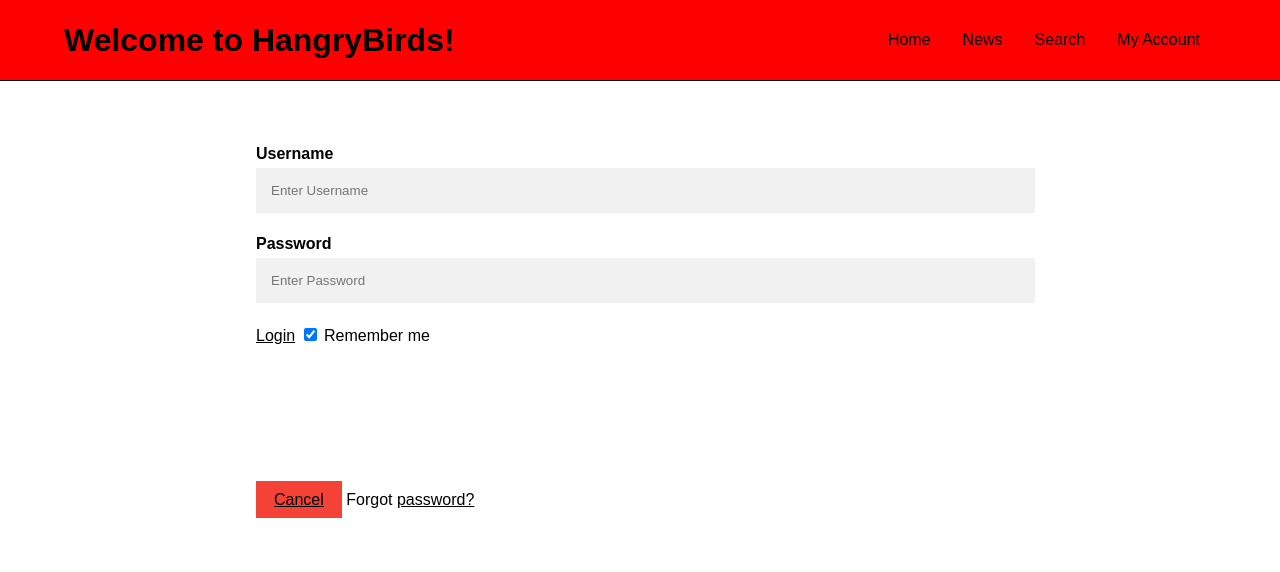
After one commit to harshbpatel97/HangryBirds, a Django app: page /login/ in a window 1280 px wide. The commit adds this page. Shown: the top 572 px of the page. Run offline with Django 3.2, Linux system fonts and the light colour scheme.

Commit message:
Added login-logout files and routes

```diff
--- a/HangryBirds/settings.py
+++ b/HangryBirds/settings.py
@@ -31,9 +31,8 @@ ALLOWED_HOSTS = [
 
 MEDIA_ROOT = os.path.join(BASE_DIR, "media/")
 #add if any issues arise
-#STATIC_ROOT = os.path.join(BASE_DIR, 'static')
+STATIC_ROOT = os.path.join(BASE_DIR, 'static')
 STATICFILES_DIRS = [
-    os.path.join(BASE_DIR, "static"),
     'home/static/'
 ]
 # Application definition
--- a/HangryBirds/urls.py
+++ b/HangryBirds/urls.py
@@ -20,9 +20,13 @@ from django.conf.urls import include, url
 from django.views.generic.base import TemplateView
 from django.conf import settings
 from django.conf.urls.static import static
+from django.contrib.auth import views as auth_views
+from home import views
 
 urlpatterns = [
-    url(r'^admin/', admin.site.urls),
-    url(r'^home/', include('home.urls')),
-    url(r'^$', TemplateView.as_view(template_name='home.html'), name='home'),
-]+ static(settings.STATIC_URL, document_root=settings.STATIC_ROOT)
+                  url(r'^admin/', admin.site.urls),
+                  url(r'^home/', include('home.urls')),
+                  url(r'^$', TemplateView.as_view(template_name='home.html'), name='home'),
+                  url(r'^signup/', views.signup, name="signup"),
+                  url(r'^login/', views.login, name="login"),
+              ] + static(settings.STATIC_URL, document_root=settings.STATIC_ROOT)
--- a/home/static/css/home.css
+++ b/home/static/css/home.css
@@ -1,14 +1,23 @@
 body{
     font-family: Arial, Helvetica, sans-serif;
-    background-color: #000021;
+    background-color: white;
+    padding: 0;
+    margin: 0;
+
 }
-
+*{
+    color: black;
+}
 header{
     display: flex;
-    width: 90%;
     height: 10vh;
-    margin: auto;
+    background-color: red;
     align-items: center;
+    border-bottom-style: solid;
+    border-bottom-width: 1px;
+    border-bottom-color: black;
+    color: black;
+    padding: 0% 5% 0% 5%;
 }
 nav{
     flex: 1;
@@ -20,13 +29,13 @@ nav{
     justify-content: right;
 }
 h1{
-    color: white;
+    color: black;
 }
 
 .navbar a {
     float: left;
     font-size: 16px;
-    color: white;
+
     text-align: right;
     padding: 14px 16px;
     text-decoration: none;
@@ -35,13 +44,14 @@ h1{
 .dropdown {
     float: left;
     overflow: hidden;
+    color: black;
 }
 
 .dropdown .dropbtn {
     font-size: 16px;
     border: none;
     outline: none;
-    color: white;
+    color: black;
     padding: 14px 16px;
     background-color: inherit;
     font-family: inherit;
@@ -123,6 +133,7 @@ h1{
     cursor: pointer;
     font-size: 16px;
     animation: hover 1.5s ease;
+    padding: 5px;
 }
 .cta-login{
     background: red;
@@ -134,6 +145,7 @@ h1{
     color: white;
     margin: 30px 0px 0px 30px;
     animation: hover 1.5s ease;
+    padding: 5px;
 }
 @keyframes drop {
     0% {
@@ -157,3 +169,147 @@ h1{
     }
 
 }
+
+
+/* Style the horizontal ruler */
+hr {
+    border: 1px solid #f1f1f1;
+    margin-bottom: 25px;
+}
+
+/* The Close Button (x) */
+.close {
+    position: absolute;
+    right: 35px;
+    top: 15px;
+    font-size: 40px;
+    font-weight: bold;
+    color: #f1f1f1;
+}
+
+.close:hover,
+.close:focus {
+    color: #f44336;
+    cursor: pointer;
+}
+
+/* Clear floats */
+.clearfix::after {
+    content: "";
+    clear: both;
+    display: table;
+}
+
+/* Full-width input fields */
+input[type=text], input[type=password] {
+    width: 97.5%;
+    padding: 15px;
+    margin: 5px 0 22px 0;
+    display: inline-block;
+    border: none;
+    background: #f1f1f1;
+}
+
+/* Add a background color when the inputs get focus */
+input[type=text]:focus, input[type=password]:focus {
+    background-color: #ddd;
+    outline: none;
+}
+
+/* Set a style for all buttons */
+button {
+    background-color: #4CAF50;
+    color: white;
+    padding: 14px 20px;
+    margin: 8px 0;
+    border: none;
+    cursor: pointer;
+    width: 100%;
+    opacity: 0.9;
+}
+
+button:hover {
+    opacity: 1;
+}
+
+/* Extra styles for the cancel button */
+.cancelbtn {
+    padding: 14px 20px;
+    background-color: #f44336;
+}
+
+/* Float cancel and signup buttons and add an equal width */
+.cancelbtn, .signupbtn {
+    float: left;
+    width: 50%;
+}
+.cancelLoginbtn{
+    width: auto;
+    padding: 10px 18px;
+    background-color: #f44336;
+}
+/* Add padding to container elements */
+.container {
+    padding: 10px;
+}
+/* Change styles for cancel button and signup button on extra small screens */
+@media screen and (max-width: 300px) {
+    .cancelbtn, .signupbtn {
+        width: 100%;
+    }
+}
+.left-side{
+    flex: 1;
+    align-content: center;
+    color: white;
+
+}
+.right-side{
+    flex: 2;
+}
+.top-restaurants {
+    display: flex;
+    flex-direction: column;
+    padding: 5%;
+    height: 70vh;
+    background-color: #eeeee1;
+    justify-content: space-evenly;
+
+}
+
+.restaurant {
+    height: 12vh;
+    display: flex;
+    flex: 1;
+    text-align: center;
+}
+.top-restaurants a{
+    text-decoration: none;
+    color: white;
+    background-color: #eeeee1;
+}
+.restaurant:hover {
+    background-color: white;
+    resize: horizontal;
+    transform: scale(1.1);
+    transform-origin: center;
+}
+
+.restaurant img {
+    height: 12vh;
+    padding: 0% 10% 0% 10%;
+    align-items: flex-start;
+
+}
+
+.container{
+    padding: 5% 20% 5% 20%;
+    justify-content: center;
+}
+
+.main-information {
+    display: flex;
+    margin: auto;
+    text-align: center;
+    width: 90%;
+}
--- a/home/urls.py
+++ b/home/urls.py
@@ -1,5 +1,7 @@
 from django.conf.urls import url
+from django.urls import path
 from . import views
+
 urlpatterns = [
     url(r'^$', views.home, name='home'),
 ]
--- a/home/views.py
+++ b/home/views.py
@@ -1,10 +1,64 @@
 from django.shortcuts import render
 
 # Create your views here.
-from django.http import HttpResponse
+from django.http import HttpResponse, HttpResponseRedirect
 from django.template import Context, loader
+from django.contrib.auth.forms import UserCreationForm
+from django.contrib.auth import login, logout, authenticate
+from django.shortcuts import render, redirect
+from django.contrib import auth
 
 
 def home(request):
     template = loader.get_template("home.html")
     return HttpResponse(template.render())
+
+
+def signup(request):
+    if request.method == "POST":
+        form = UserCreationForm(request.POST)
+
+        if form.is_valid():
+            user = form.save()
+            username = form.cleaned_data.get('username')
+            login(request, user)
+            template = loader.get_template("login.html")
+            return HttpResponse(template.render())
+
+        else:
+            for msg in form.error_messages:
+                print(form.error_messages[msg])
+            return render(request=request,
+                          template_name="signup.html",
+                          context={"form": form})
+
+    form = UserCreationForm
+    return render(request=request,
+                  template_name="signup.html",
+                  context={"form": form})
+
+
+def login(request):
+    template = loader.get_template("login.html")
+    return HttpResponse(template.render())
+
+
+def login_view(request):
+    username = request.POST['uname']
+    password = request.POST['psw']
+    user = auth.authenticate(username=username, password=password)
+    if user is not None and user.is_active:
+        #correct password, and the user is marked "active"
+        auth.login(request, user)
+        #redirect to the success page
+        template = loader.get_template("index.html")
+        return HttpResponse(template.render())
+    else:
+        #show an error page
+        return HttpResponseRedirect() #add error page link
+
+
+def logout_view(request):
+    auth.logout(request)
+    #redirect to a success page
+    return HttpResponseRedirect() #add page link
--- /dev/null
+++ b/templates/login.html
@@ -0,0 +1,56 @@
+{% load static %}
+<!DOCTYPE html>
+<html lang="en">
+<head>
+    <meta charset="UTF-8">
+    <title>Login</title>
+    <link href= "{% static "css/home.css" %}"  type="text/css" rel="stylesheet" />
+</head>
+<body>
+<header>
+    <h1>Welcome to HangryBirds!</h1>
+    <nav>
+        <div class="navbar">
+            <a href="index.html">Home</a>
+            <a href="#news">News</a>
+            <div class="dropdown">
+                <button class="dropbtn">Search</button>
+                <div class="dropdown-content">
+                    <a href="#">By Restaurant</a>
+                    <a href="#">By Item</a>
+                    <a href="#">Editor's Picks</a>
+                </div>
+            </div>
+            <a href="home.html">My Account</a>
+        </div>
+    </nav>
+
+
+</header>
+<main>
+    <div class="container">
+        <form method="POST">
+            {% csrf_token %}
+            <label for="username"><b>Username</b></label>
+            <input type="text" placeholder="Enter Username" name="uname" required>
+
+            <label for="psw"><b>Password</b></label>
+            <input type="password" placeholder="Enter Password" name="psw" required>
+
+            <a href="index.html" class="loginbtn" type="submit">Login</a>
+
+            <label>
+                <input type="checkbox" checked="checked" name="remember"> Remember me
+            </label>
+        </form>
+
+    </div>
+    <br>
+    <div class="container">
+        <a href="{% url 'home' %}" class="cancelLoginbtn">Cancel</a>
+        <span class="psw">Forgot <a href="#">password?</a></span>
+    </div>
+</main>
+
+</body>
+</html>
```
Also changed, not shown: templates/home.html (+7 -4 lines), templates/index.html (added, +93 -0 lines), templates/signup.html (added, +72 -0 lines), home/static/images/BK.jpg (added), home/static/images/Halal.jpg (added), home/static/images/cfa.png (added), home/static/images/tf.jpg (added), home/static/images/wendys.png (added), static/images/BK.jpg (added), static/images/cfa.png (added), static/images/tf.jpg (added), static/images/wendys.png (added), 1 other file.
